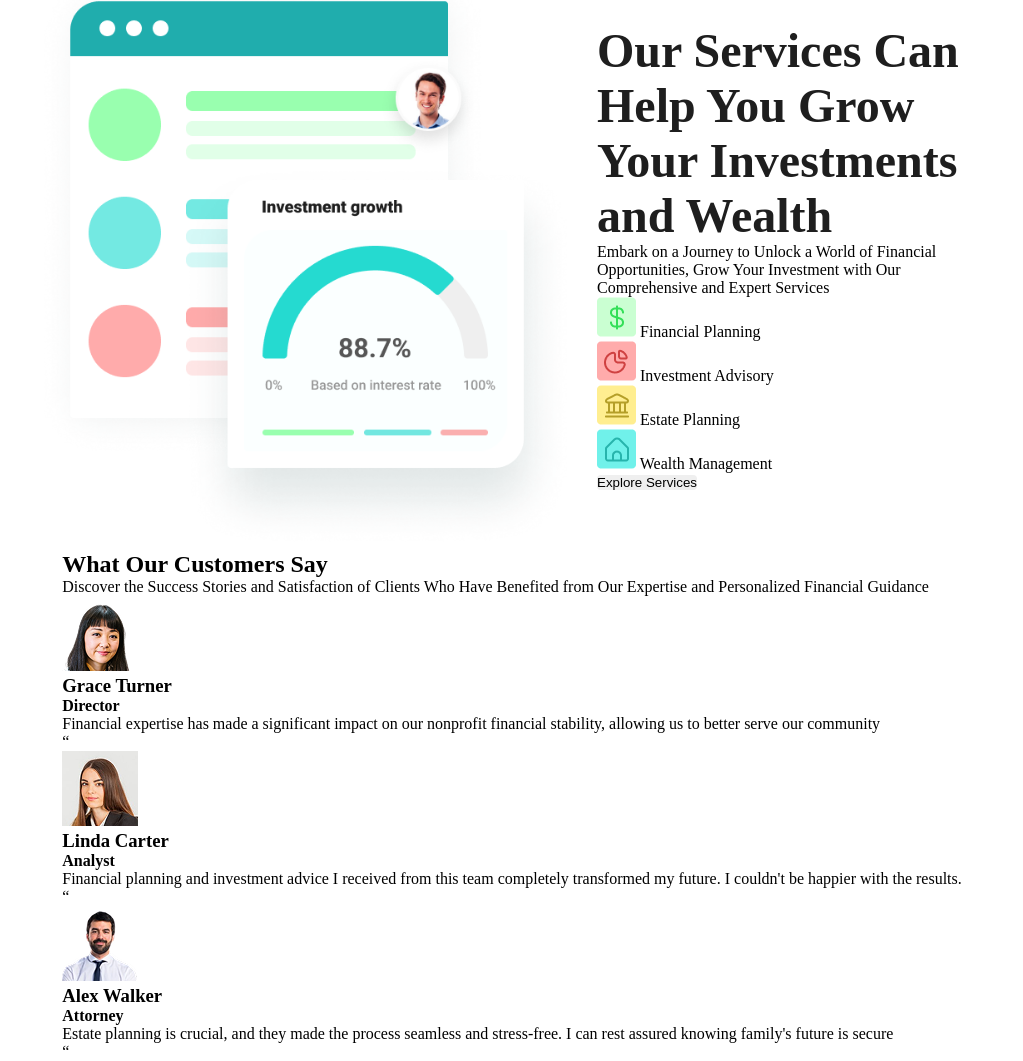
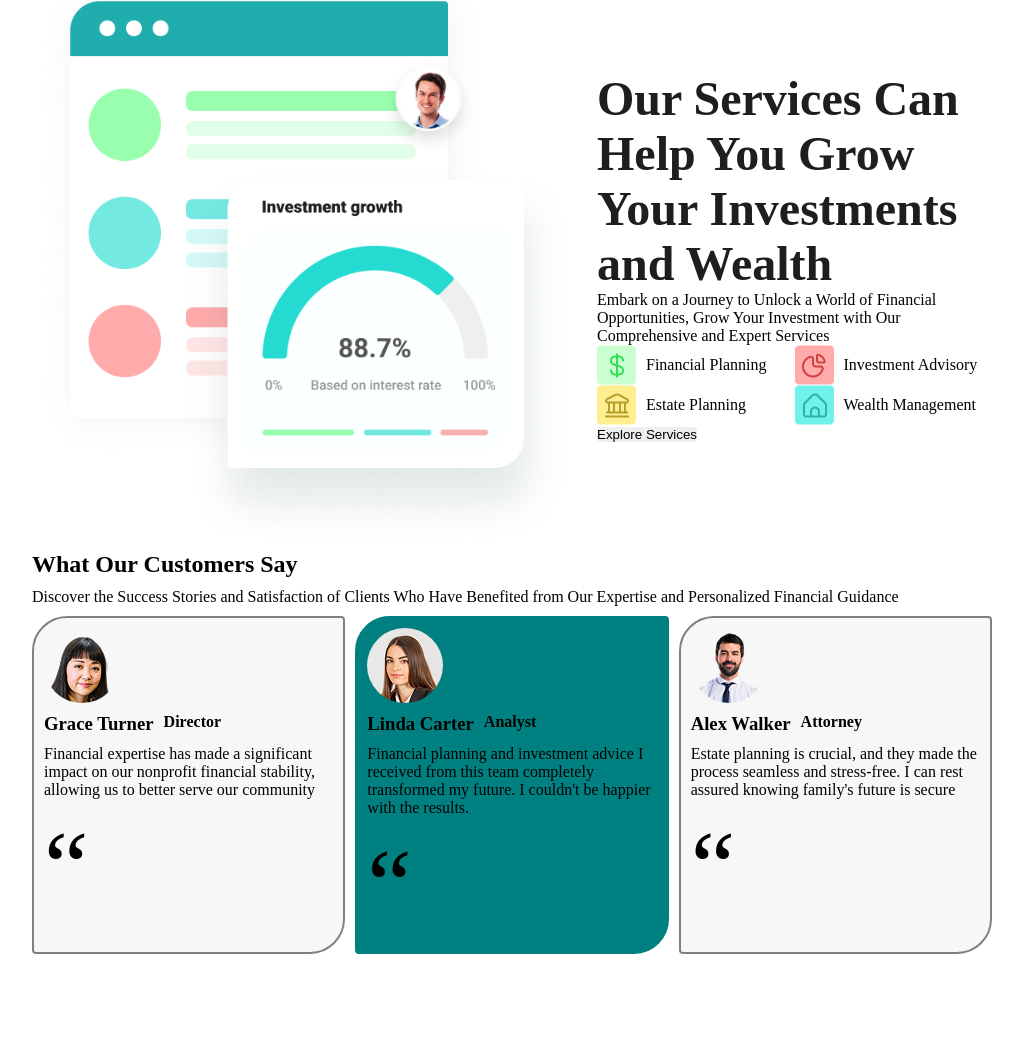
Before and after one commit to tpdevweb2025/team-mayo, a website built with Vite: page index.html in a window 1280 px wide. Shown: the part 871-1932 px from the top of the page, without its empty margins (128-1151 px from the left). After the commit the page ends 1825 px from the top, so only its background shows below. Built offline with nearby package versions, Linux system fonts and the light colour scheme.

Commit message:
Stylized the reviews section

```diff
--- a/index.html
+++ b/index.html
@@ -40,11 +40,11 @@
           <button class="green">Get Started</button>
         </form>
       </div>
-      <img src="public/Main image.png" alt="" />
+      <img src="Main image.png" alt="" />
     </section>
 
     <section id="services">
-      <img id="services-image" src="public/Image.png" alt="" />
+      <img id="services-image" src="Image.png" alt="" />
       <div>
         <h2 id="services-title">
           Our Services Can Help You Grow Your Investments and Wealth
@@ -55,19 +55,19 @@
         </p>
         <div id="services-grid">
           <div>
-            <img src="public/Group 83.png" alt="" />
+            <img src="Group 83.png" alt="" />
             <span>Financial Planning</span>
           </div>
           <div>
-            <img src="public/Group 84.png" alt="" />
+            <img src="Group 84.png" alt="" />
             <span>Investment Advisory</span>
           </div>
           <div>
-            <img src="public/Group 85.png" alt="" />
+            <img src="Group 85.png" alt="" />
             <span>Estate Planning</span>
           </div>
           <div>
-            <img src="public/Group 86.png" alt="" />
+            <img src="Group 86.png" alt="" />
             <span>Wealth Management</span>
           </div>
         </div>
@@ -85,7 +85,7 @@
       <div id="review-cards">
         <div class="review-card">
           <div>
-            <img src="public/Female 1.png" alt="" />
+            <img src="Female 1.png" alt="" />
             <h3>Grace Turner</h3>
             <h4>Director</h4>
           </div>
@@ -93,12 +93,12 @@
             Financial expertise has made a significant impact on our nonprofit
             financial stability, allowing us to better serve our community
           </p>
-          <span>“</span>
+          <span class="quotation-mark">“</span>
         </div>
 
         <div class="review-card alt-color">
           <div>
-            <img src="public/Female 2.png" alt="" />
+            <img src="Female 2.png" alt="" />
             <h3>Linda Carter</h3>
             <h4>Analyst</h4>
           </div>
@@ -107,12 +107,12 @@
             completely transformed my future. I couldn't be happier with the
             results.
           </p>
-          <span>“</span>
+          <span class="quotation-mark">“</span>
         </div>
 
         <div class="review-card">
           <div>
-            <img src="public/Male 1.png" alt="" />
+            <img src="Male 1.png" alt="" />
             <h3>Alex Walker</h3>
             <h4>Attorney</h4>
           </div>
@@ -120,7 +120,7 @@
             Estate planning is crucial, and they made the process seamless and
             stress-free. I can rest assured knowing family's future is secure
           </p>
-          <span>“</span>
+          <span class="quotation-mark">“</span>
         </div>
       </div>
     </section>
--- a/src/scss/main.scss
+++ b/src/scss/main.scss
@@ -16,8 +16,6 @@ nav {
   justify-content: space-between;
   align-items: center;
   gap: 25px;
-}
-
   menu {
     display: flex;
     justify-content: space-between;
@@ -30,6 +28,8 @@ menu {
       color: black;
     }
   }
+}
+
 
 .signIn {
   background-color: none;
@@ -75,10 +75,68 @@ button {
   #services-image {
     width: 545px;
   }
-}
 
-#services-title {
+  h2 {
     font-size: 48px;
     font-weight: bold;
     color: #1e1e1e;
   }
+
+  #services-grid {
+    display: grid;
+    grid-template-columns: repeat(2, 1fr);
+    grid-template-rows: repeat(2, 1fr);
+
+    div {
+      display: flex;
+      gap: 10px;
+      align-items: center;
+    }
+  }
+}
+
+#reviews {
+  display: flex;
+  flex-direction: column;
+  gap: 10px;
+
+  #review-cards {
+    display: grid;
+    grid-template-columns: repeat(3, 1fr);
+    gap: 10px;
+
+    .review-card {
+      display: flex;
+      flex-direction: column;
+      gap: 10px;
+      padding: 10px 10px;
+      border: 2px solid Gray;
+      border-radius: 35px 4px;
+      background-color: #F7F7F7;
+
+      div {
+        display: grid;
+        grid-template-rows: repeat(2, max-content);
+        grid-template-columns: max-content 1fr;
+        grid-auto-flow: column;
+        gap: 10px 10px;
+        img {
+          grid-column: span 2;
+          border-radius: 50%;
+        }
+      }
+
+      .quotation-mark {
+        width: fit-content;
+        align-self: right;
+        font-weight: 400;
+        font-size: 100px;
+      }
+    }
+
+    .review-card.alt-color {
+      border-color: #008080;
+      background-color: #008080;
+    }
+  }
+}
```
Lines whose indentation alone changed are shown as unchanged.
